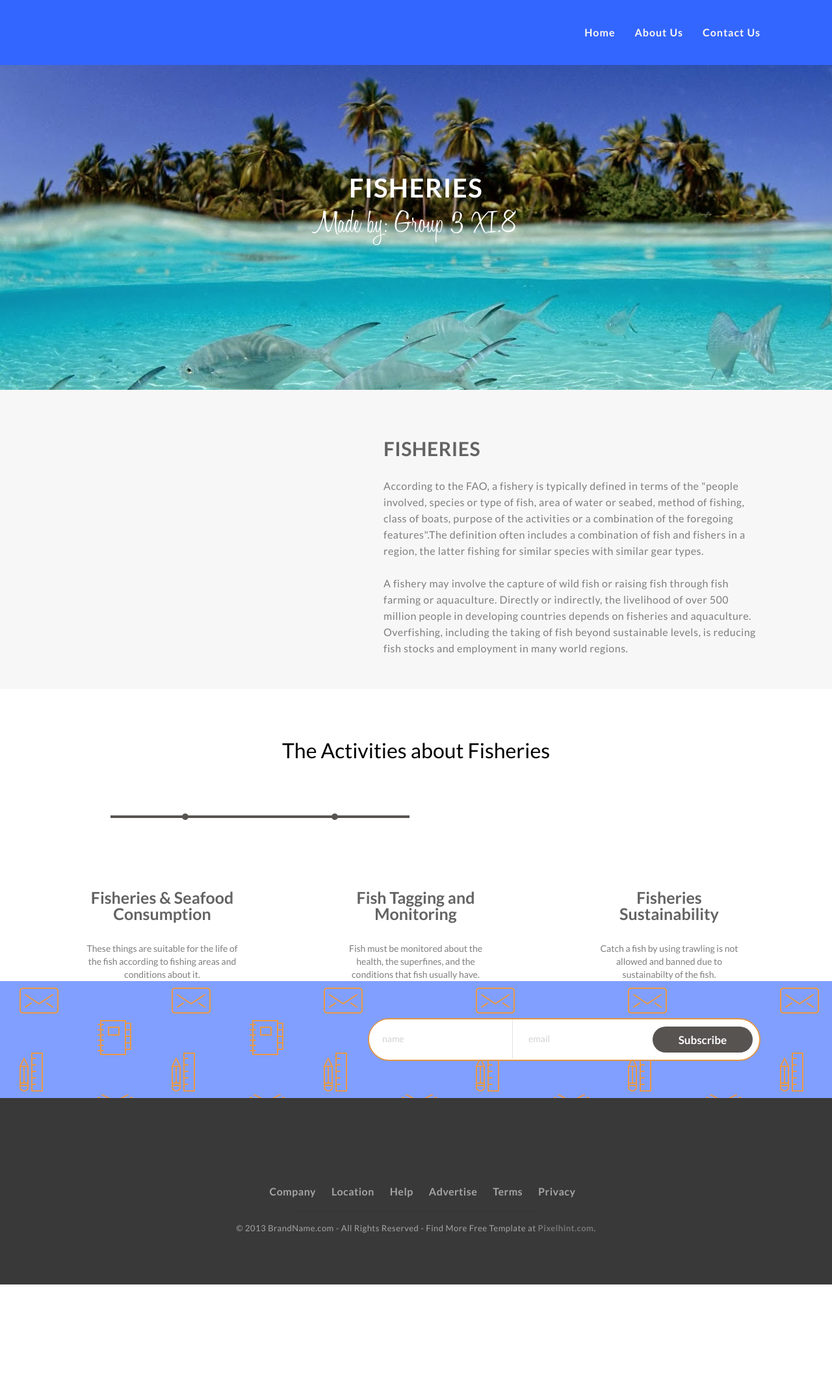
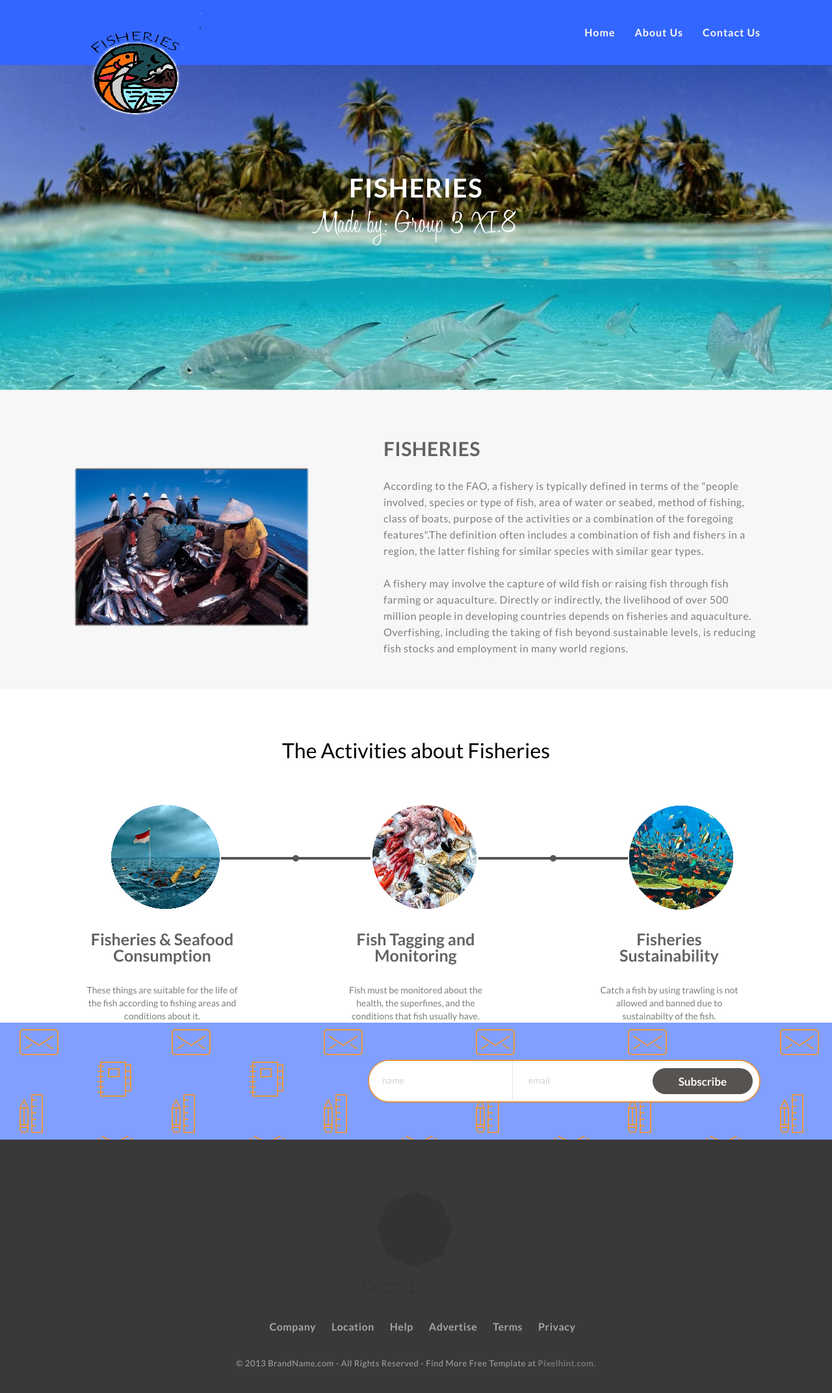
Before and after one commit to SMAKBO/tugas-labkom-2019-xi-8-fisheries, a plain HTML site: page index.html in a window 1280 px wide. Shown: the whole page at 65% size. Before the commit the page ends 1977 px from the top, so only its background shows below. Drawn offline with nearby package versions, Linux system fonts and the light colour scheme; files that its build step writes are made by us from their sources; files whose address does not match are found by name.

Commit message:
Update index.html

```diff
--- a/index.html
+++ b/index.html
@@ -4,17 +4,17 @@
 	<title>FISHERIES</title>
 	<meta charset="utf-8">
 	<meta name="author" content="pixelhint.com">
-	<link rel="stylesheet" type="text/css" href="css/reset.css">
-	<link rel="stylesheet" type="text/css" href="css/main.css">
-    <script type="text/javascript" src="js/jquery.js"></script>
-    <script type="text/javascript" src="js/main.js"></script>
+	<link rel="stylesheet" type="text/css" href="reset.css">
+	<link rel="stylesheet" type="text/css" href="main.css">
+    <script type="text/javascript" src="jquery.js"></script>
+    <script type="text/javascript" src="main.js"></script>
 </head>
 <body>
 
 	<section class="billboard">
 		<header>
 			<div class="wrapper">
-				<a href="#"><img src="img/jay.png" class="h_logo" alt="" title=""></a>
+				<a href="#"><img src="jay.png" class="h_logo" alt="" title=""></a>
 				<nav>
 					<ul class="main_nav">
 						<li class="current"><a href="#">Home</a></li>
@@ -33,7 +33,7 @@
 	</section><!-- Billboard End -->
 <section class="call_to_action">
 		<div class="wrapper">
-			<img src="img/hh.png" alt="" title="">
+			<img src="hh.png" alt="" title="">
 			<section class="cta_desc">
 				<h3>Fisheries</h3>
 				<p>According to the FAO, a fishery is typically defined in terms of the "people involved, species or type of fish, area of water or seabed, method of fishing, class of boats, purpose of the activities or a combination of the foregoing features".The definition often includes a combination of fish and fishers in a region, the latter fishing for similar species with similar gear types.
@@ -56,11 +56,11 @@ A fishery may involve the capture of wild fish or raising fish through fish farm
 				<br/>
 				<br/>
 				<br/>
-				<a href="index1.html"><img src="img/S1.png" alt="" title=""/></a>
+				<a href="index1.html"><img src="S1.png" alt="" title=""/></a>
 				<hr class="sp"/>
-				<a href="index2.html"><img src="img/S2.png" alt="" title=""/></a>
+				<a href="index2.html"><img src="S2.png" alt="" title=""/></a>
 				<hr class="sp"/>
-				<a href="index3.html"><img src="img/S3.png" alt="" title=""/>
+				<a href="index3.html"><img src="S3.png" alt="" title=""/>
 			</div></a>
 			<ul class="desc">
 				<li>
@@ -94,7 +94,7 @@ A fishery may involve the capture of wild fish or raising fish through fish farm
 	</section><!-- newsletter End -->
 
 	<footer>
-		<img src="img/footer_logo.png" alt="" title="">
+		<img src="footer_logo.png" alt="" title="">
 		<nav>
 			<ul>
 				<li><a href="#">Company</a></li>
```
